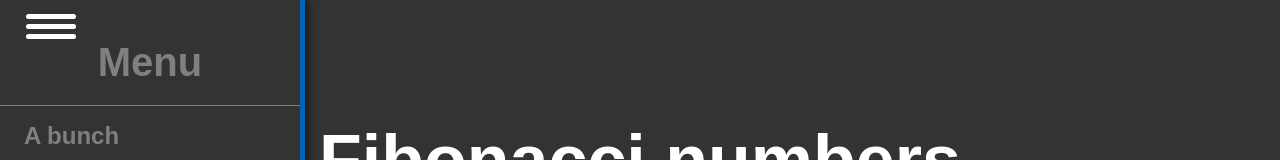
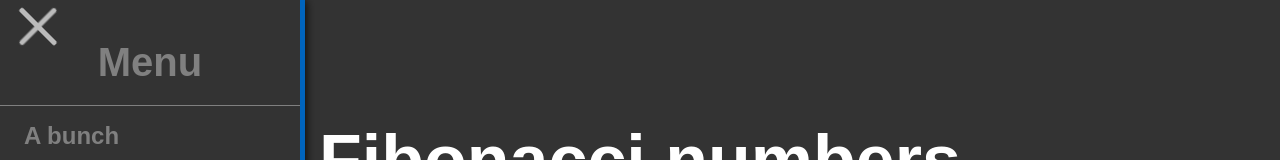
Before and after one commit to luciousmc/vrug-exercises, a plain HTML site: page index.html in a window 1280 px wide. Both pictures are taken after a click on the element 50 px from the left and 26 px from the top of the page. Shown: the top 160 px of the page. Drawn offline with Linux system fonts and the light colour scheme.

Commit message:
adjusts position of menu button changes menu button position to sticky

```diff
--- a/index.html
+++ b/index.html
@@ -14,7 +14,7 @@
     </h1>
   </header>
 
-  <div id="menu-btn"></div>
+  <div class="menu-btn"></div>
 
   <menu class="menu">
     <h1 class="menu-title">Menu</h1>
--- a/main.js
+++ b/main.js
@@ -1,7 +1,8 @@
-const menuBtn = document.getElementById('menu-btn');
+const menuBtn = document.querySelector('.menu-btn');
 const menu = document.querySelector('.menu');
 
 // click handler to show/hide menu
 menuBtn.addEventListener('click', event => {
   menu.classList.toggle('open');
+  menuBtn.classList.toggle('x');
 });
--- a/styles.css
+++ b/styles.css
@@ -5,9 +5,9 @@
   font-size: 20px;
 }
 
-html, body {
+/* html, body {
   height: 100%;
-}
+} */
 
 body {
   background: whitesmoke;
@@ -48,37 +48,50 @@ p {
   margin-top: .5rem;
 }
 
-#menu-btn {
-  position: absolute;
+.menu-btn {
+  position: fixed;
   top: 3%;
-  left: 2%;
-  background: #fff;
+  left: 1%;
+  background: #bbb;
   width: 50px;
   height: 5px;
   z-index: 100;
   border-radius: 15px;
+  transition: .3s;
 }
 
-#menu-btn:before, #menu-btn:after {
+.menu-btn:before, .menu-btn:after {
   position: absolute;
   content: '';
   width: 50px;
   height: 5px;
-  background: #fff;
+  background: #bbb;
   border-radius: 15px;
   transition: .3s;
 }
 
-#menu-btn:before {
+.menu-btn:before {
   top: -10px;
 }
 
-#menu-btn:after {
+.menu-btn:after {
   top: 10px;
 }
 
-#menu-btn:hover {
+.menu-btn:hover {
   cursor: pointer;
+}
+
+.x {
+  transform: rotate(45deg);
+}
+.x:before {
+  top: 0;
+}
+
+.x:after {
+  top: 0;
+  transform: rotate(90deg);
 }
 
 .menu {
```
